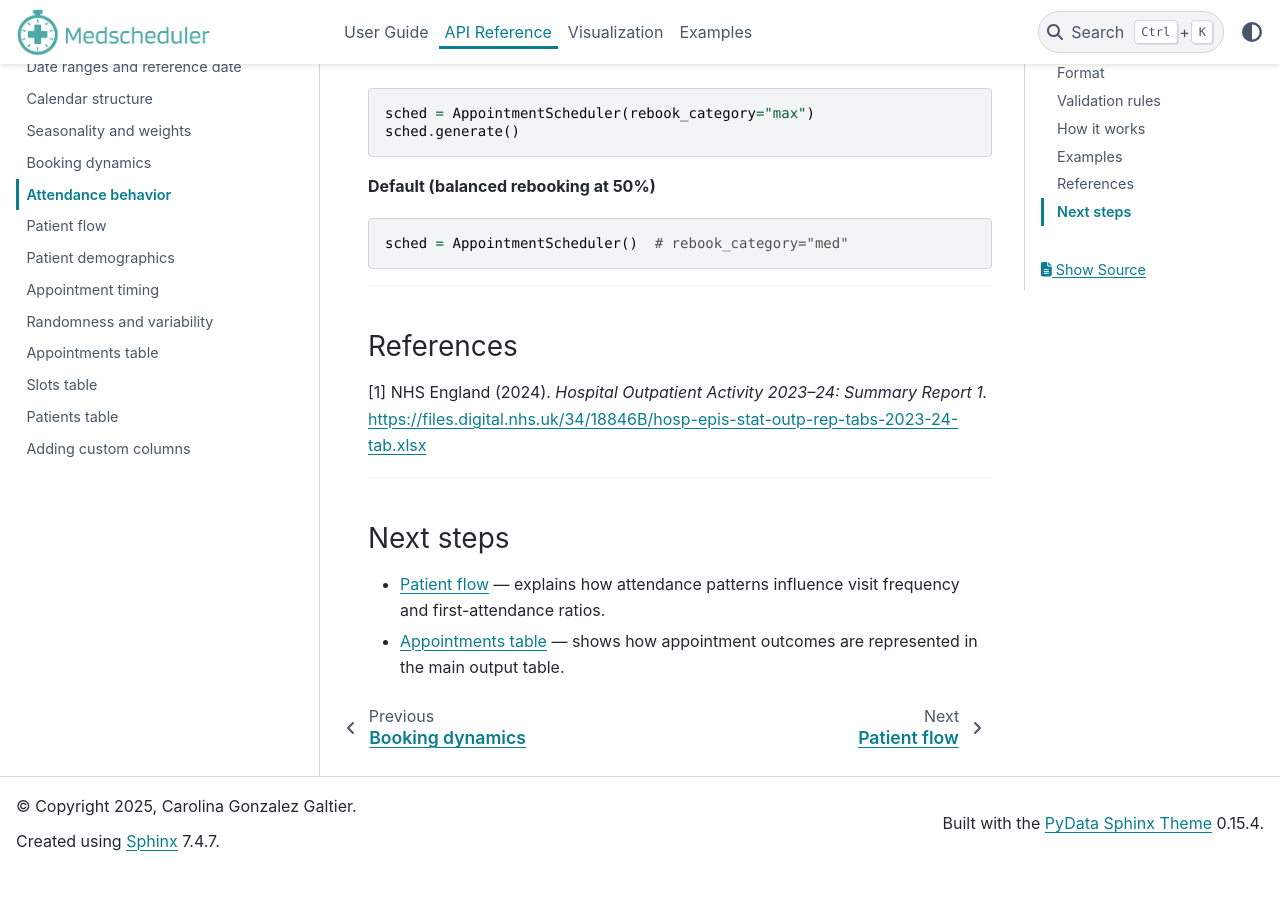
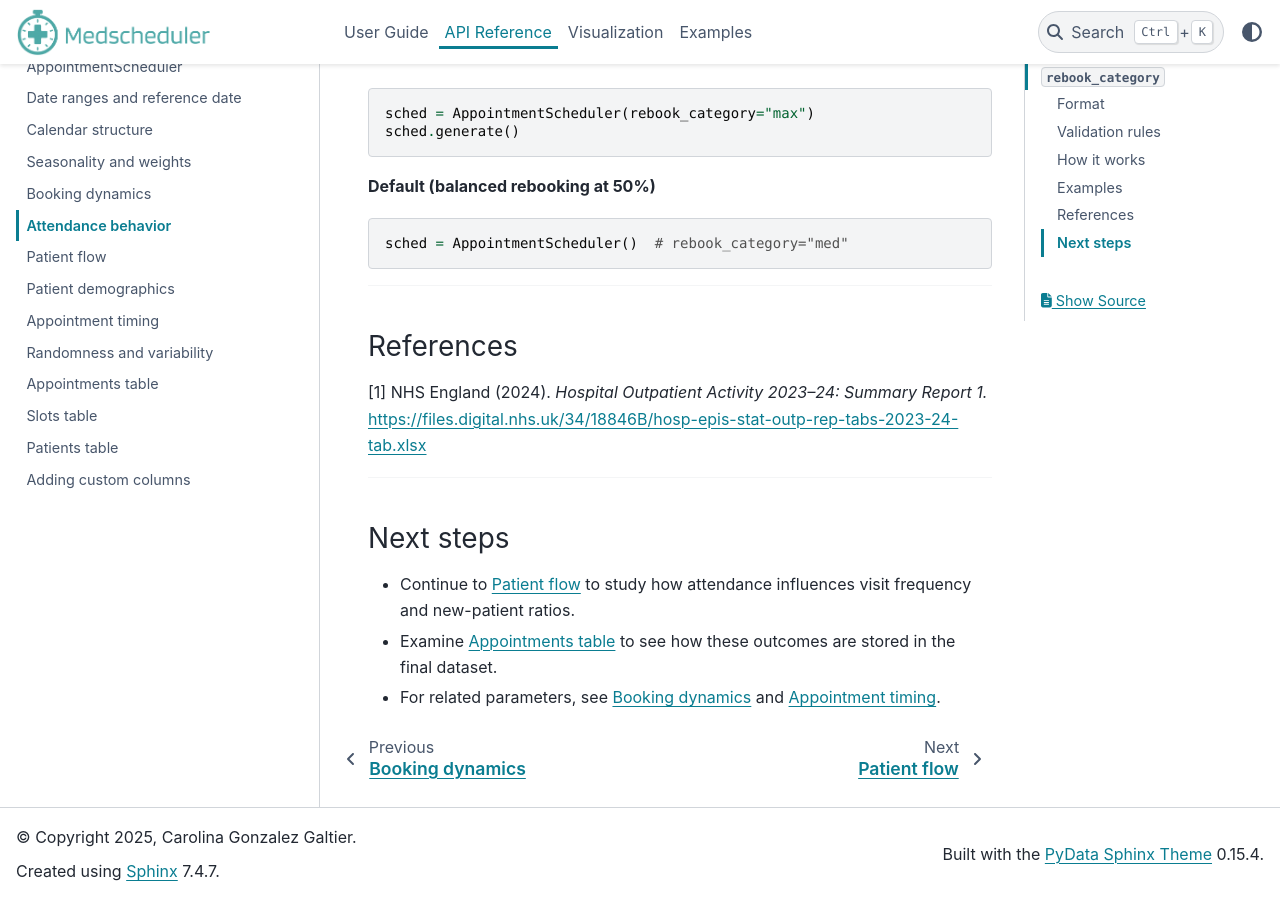
Before and after one commit to carogaltier/medscheduler, a Sphinx documentation site: the page built from docs/api-reference/attendance_behavior.md, in a window 1280 px wide and 900 px high, scrolled down 3801 px. Built offline with Sphinx 7.4.7 and the PyData theme 0.15.4, drawn with Linux system fonts in a browser that asks for light colours; before the commit the page ends 4671 px from its top, so only the background shows below that.

Commit message:
Update attendance_behavior.md

```diff
--- a/docs/api-reference/attendance_behavior.md
+++ b/docs/api-reference/attendance_behavior.md
@@ -135,8 +135,7 @@
 [https://files.digital.nhs.uk/34/18846B/hosp-epis-stat-outp-rep-tabs-2023-24-tab.xlsx](https://files.digital.nhs.uk/34/18846B/hosp-epis-stat-outp-rep-tabs-2023-24-tab.xlsx)
 
 ---
-
 ### Next steps
-
-- {doc}`patient_flow` — explains how attendance patterns influence visit frequency and first-attendance ratios.
-- {doc}`appointments_table` — shows how appointment outcomes are represented in the main output table.
+- Continue to {doc}`patient_flow` to study how attendance influences visit frequency and new-patient ratios.
+- Examine {doc}`appointments_table` to see how these outcomes are stored in the final dataset.
+- For related parameters, see {doc}`booking_dynamics` and {doc}`appointment_timing`.
```
